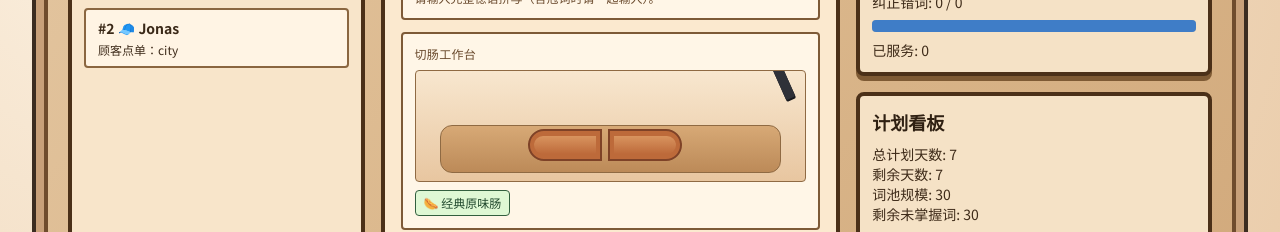
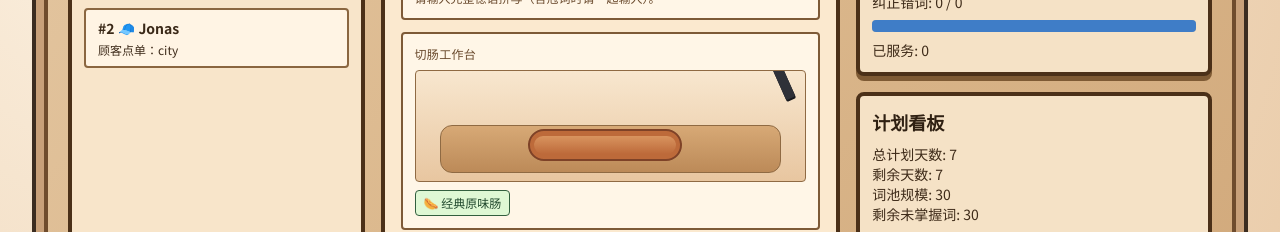
Before and after one commit to Xuehann/german-learner-game, a React (Vite) app: page / in a window 1280 px wide. Shown: the part 394-626 px from the top of the page. Built offline with nearby package versions, Linux system fonts and the light colour scheme.

Commit message:
Refine sausage cutting board idle and cut states

```diff
--- a/src/pages/GamePage.tsx
+++ b/src/pages/GamePage.tsx
@@ -268,6 +268,7 @@ export function GamePage() {
 
   const isServing = phase === 'serving_order';
   const disabledInput = !isServing || !currentOrder;
+  const isSuccessfulCut = phase === 'show_order_feedback' && feedback?.type === 'correct';
 
   const saveIntroGoalPlanDays = () => {
     const parsed = Number.parseInt(introGoalPlanDaysInput, 10);
@@ -527,6 +528,7 @@ export function GamePage() {
 
                     <motion.div
                       key={`knife-${cutAnimTick}`}
+                      data-testid="knife"
                       className="absolute right-8 top-[10px] h-14 w-[10px] origin-top rounded-sm bg-[#2f3138] shadow-[0_2px_0_#18191d]"
                       initial={{ y: -34, rotate: -24 }}
                       animate={
@@ -537,12 +539,15 @@ export function GamePage() {
                       transition={{ duration: 1.05, ease: 'easeInOut' }}
                     />
 
+                    {isSuccessfulCut ? (
+                      <>
                         <motion.div
                           key={`left-piece-${cutAnimTick}`}
+                          data-testid="sausage-half-left"
                           className="absolute left-[calc(50%-82px)] top-[58px] h-8 w-[74px] rounded-l-full border-2"
                           style={{ borderColor: palette.fleck, background: palette.shell }}
                           initial={{ x: 0, rotate: 0 }}
-                      animate={feedback?.type === 'correct' ? { x: -26, rotate: -11 } : { x: 0, rotate: 0 }}
+                          animate={{ x: -26, rotate: -11 }}
                           transition={{ duration: 1.05, ease: 'easeInOut' }}
                         >
                           <div
@@ -553,10 +558,11 @@ export function GamePage() {
 
                         <motion.div
                           key={`right-piece-${cutAnimTick}`}
+                          data-testid="sausage-half-right"
                           className="absolute left-[calc(50%-2px)] top-[58px] h-8 w-[74px] rounded-r-full border-2"
                           style={{ borderColor: palette.fleck, background: palette.shell }}
                           initial={{ x: 0, rotate: 0 }}
-                      animate={feedback?.type === 'correct' ? { x: 26, rotate: 11 } : { x: 0, rotate: 0 }}
+                          animate={{ x: 26, rotate: 11 }}
                           transition={{ duration: 1.05, ease: 'easeInOut' }}
                         >
                           <div
@@ -564,6 +570,19 @@ export function GamePage() {
                             style={{ background: `linear-gradient(180deg, ${palette.core} 0%, ${palette.shell} 100%)` }}
                           />
                         </motion.div>
+                      </>
+                    ) : (
+                      <div
+                        data-testid="sausage-whole"
+                        className="absolute left-[calc(50%-82px)] top-[58px] h-8 w-[154px] rounded-full border-2"
+                        style={{ borderColor: palette.fleck, background: palette.shell }}
+                      >
+                        <div
+                          className="mx-1 mt-[5px] h-[18px] rounded-full"
+                          style={{ background: `linear-gradient(180deg, ${palette.core} 0%, ${palette.shell} 100%)` }}
+                        />
+                      </div>
+                    )}
 
                     <AnimatePresence>
                       {feedback?.type === 'correct' && phase === 'show_order_feedback' && (
```
Also changed, not shown: 1 other file (tests, documents, lock files or other folders). Lines whose indentation alone changed are shown as unchanged.
